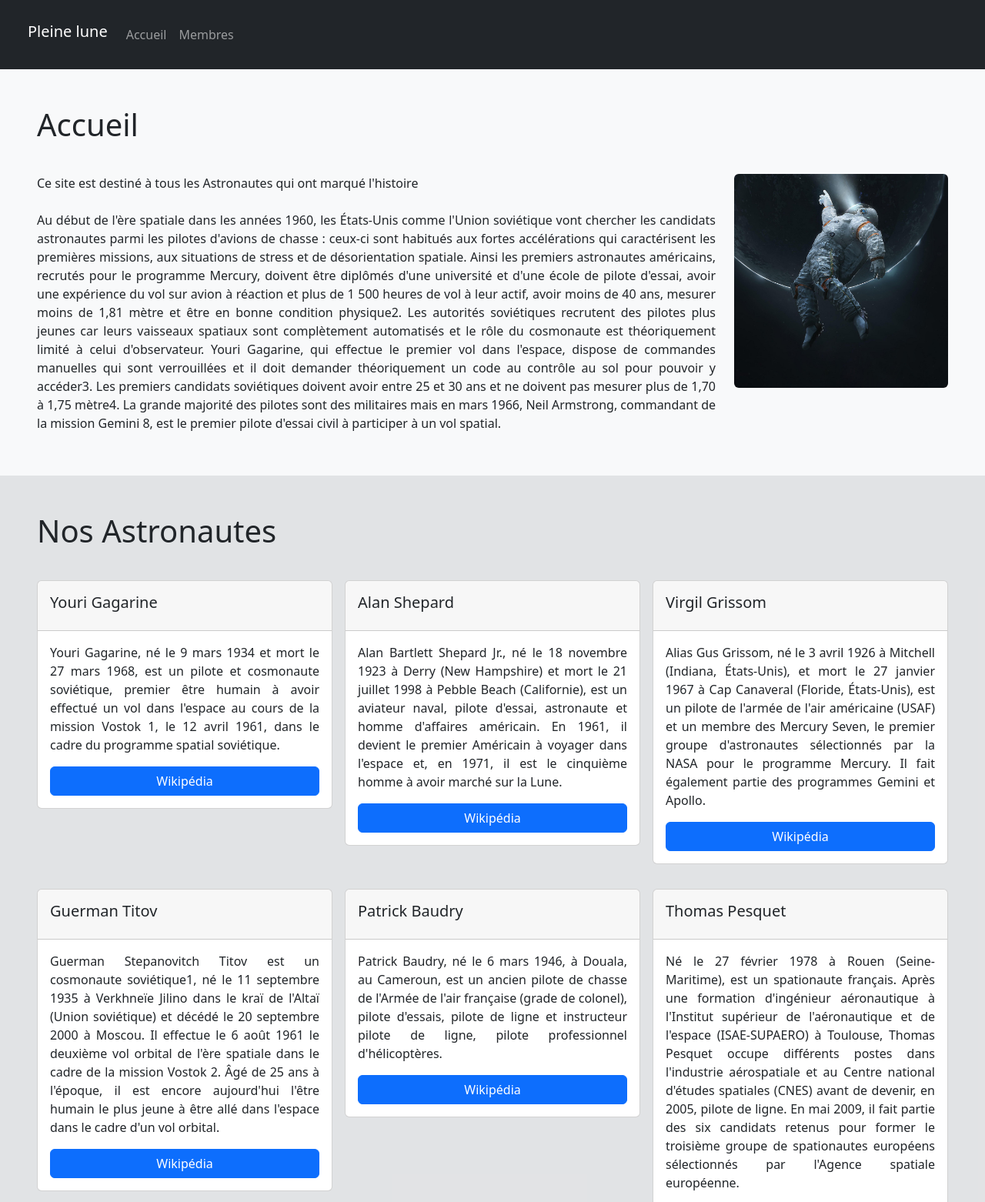
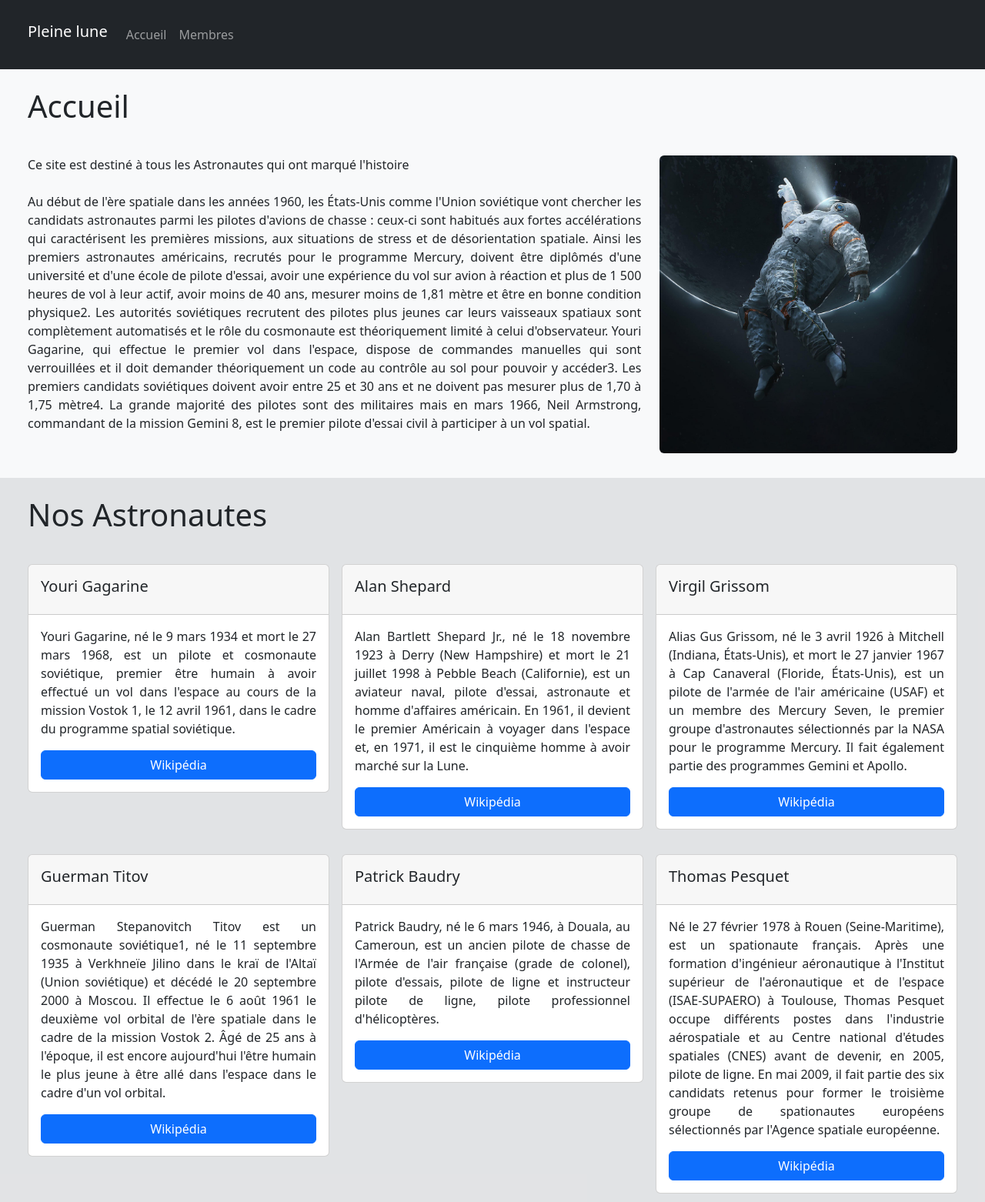
Before and after one commit to Arckanics/Front-end-demo, a website built with Parcel: page src/index.html in a window 1280 px wide. Shown: the top 1562 px of the page at 77% size. Built offline with nearby package versions, Linux system fonts and the light colour scheme.

Commit message:
Update css

```diff
--- a/package.json
+++ b/package.json
@@ -15,7 +15,7 @@
   "main": "index.js",
   "scripts": {
     "test": "echo \"Error: no test specified\" && exit 1",
-    "dev": "npx parcel src/index.html"
+    "dev": "rm -rf .parcel-cache dist && npx parcel src/index.html"
   },
   "repository": {
     "type": "git",
--- a/src/index.html
+++ b/src/index.html
@@ -1,5 +1,6 @@
 <!DOCTYPE html>
 <html>
+
 <head>
   <meta charset="UTF-8">
   <meta http-equiv="X-UA-Compatible" content="IE=edge">
@@ -8,12 +9,14 @@
   <link rel="stylesheet" href="./scss/styles.scss" />
   <script type="module" src="./js/main.js"></script>
 </head>
+
 <body data-bs-spy="scroll" data-bs-target="#site-nav" data-bs-offset="0" data-bs-smooth-scroll="true" tabindex="0">
   <!-- Header / Navbar -->
   <nav class="navbar navbar-expand-lg navbar-dark bg-dark p-4 sticky-top" id="site-nav">
     <div class="container-fluid">
       <h1 class="navbar-brand">Pleine lune</h1>
-        <button class="navbar-toggler" type="button" data-bs-toggle="collapse" data-bs-target="#navbarNav" aria-controls="navbarNav" aria-expanded="false" aria-label="Toggle navigation">
+      <button class="navbar-toggler" type="button" data-bs-toggle="collapse" data-bs-target="#navbarNav"
+        aria-controls="navbarNav" aria-expanded="false" aria-label="Toggle navigation">
         <span class="navbar-toggler-icon"></span>
       </button>
       <div class="collapse navbar-collapse" id="navbarNav">
@@ -28,11 +31,14 @@
       </div>
     </div>
   </nav>
+  <!-- Accueil -->
+  <section id="Accueil" class="container-fluid p-4 bg-light">
+    <section class="container-xxl">
+      <h1 class="pb-4">Accueil</h1>
+      <section class="row justify-content-start">
 
-    <section id="Accueil" class="container-fluid p-5 bg-light">
-      <h1 class="pb-4">Accueil</h1>
-      <section class="row justify-content-end">
-        <div class="my-2 text-justify col-lg-9">
+        <div class="my-2 text-justify col-md-8">
+          <p>
             Ce site est destiné à tous les Astronautes qui ont marqué l'histoire
             <br><br>
             Au début de l'ère spatiale dans les années 1960, les États-Unis comme l'Union soviétique
@@ -50,24 +56,34 @@
             entre 25 et 30 ans et ne doivent pas mesurer plus de 1,70 à 1,75 mètre4. La grande majorité
             des pilotes sont des militaires mais en mars 1966, Neil Armstrong, commandant de la mission
             Gemini 8, est le premier pilote d'essai civil à participer à un vol spatial.
+          </p>
+
         </div>
-        <div class="my-2 col-3">
-          <img src="./img/intro.png" class="img-fluid rounded"/>
+        <div class="my-2 col-md-4 col-6">
+          <img src="./img/intro.png" class="img-fluid rounded" />
         </div>
+
       </section>
     </section>
-    <section id="Members" class="container-fluid p-5 bg-secondary" style="--bs-bg-opacity: .2;">
+  </section>
+  <!-- Membres -->
+  <section id="Members" class="container-fluid p-4 bg-secondary" style="--bs-bg-opacity: .2;">
+
+    <section class="container-xxl">
       <h1 class="pb-4">Nos Astronautes</h1>
       <section class="row g-3 justify-content-start">
 
         <div class="col-12 col-md-6 col-xl-4 col-xxl-3 p-2">
           <div class="card p-0">
-            <div class="card-header p-3">
+            <div class="card-header p-3 flex-row d-inline-flex">
               <h5 class="card-title">Youri Gagarine</h5>
             </div>
             <div class="card-body d-flex flex-column justify-content-between p-3">
-              <p class="card-text text-justify">Youri Gagarine, né le 9 mars 1934 et mort le 27 mars 1968, est un pilote et cosmonaute soviétique, premier être humain à avoir effectué un vol dans l'espace au cours de la mission Vostok 1, le 12 avril 1961, dans le cadre du programme spatial soviétique.</p>
-              <a href="https://fr.wikipedia.org/wiki/Youri_Gagarine" target="_blank" class="btn btn-primary">Wikipédia</a>
+              <p class="card-text text-justify">Youri Gagarine, né le 9 mars 1934 et mort le 27 mars 1968, est un pilote
+                et cosmonaute soviétique, premier être humain à avoir effectué un vol dans l'espace au cours de la
+                mission Vostok 1, le 12 avril 1961, dans le cadre du programme spatial soviétique.</p>
+              <a href="https://fr.wikipedia.org/wiki/Youri_Gagarine" target="_blank"
+                class="btn btn-primary">Wikipédia</a>
             </div>
           </div>
         </div>
@@ -79,7 +95,10 @@
               <h5 class="card-title">Alan Shepard</h5>
             </div>
             <div class="card-body d-flex flex-column justify-content-between p-3">
-            <p class="card-text text-justify">Alan Bartlett Shepard Jr., né le 18 novembre 1923 à Derry (New Hampshire) et mort le 21 juillet 1998 à Pebble Beach (Californie), est un aviateur naval, pilote d'essai, astronaute et homme d'affaires américain. En 1961, il devient le premier Américain à voyager dans l'espace et, en 1971, il est le cinquième homme à avoir marché sur la Lune.</p>
+              <p class="card-text text-justify">Alan Bartlett Shepard Jr., né le 18 novembre 1923 à Derry (New
+                Hampshire) et mort le 21 juillet 1998 à Pebble Beach (Californie), est un aviateur naval, pilote
+                d'essai, astronaute et homme d'affaires américain. En 1961, il devient le premier Américain à voyager
+                dans l'espace et, en 1971, il est le cinquième homme à avoir marché sur la Lune.</p>
               <a href="https://fr.wikipedia.org/wiki/Alan_Shepard" target="_blank" class="btn btn-primary">Wikipédia</a>
             </div>
           </div>
@@ -91,8 +110,12 @@
               <h5 class="card-title">Virgil Grissom</h5>
             </div>
             <div class="card-body d-flex flex-column justify-content-between p-3">
-            <p class="card-text text-justify">Alias Gus Grissom, né le 3 avril 1926 à Mitchell (Indiana, États-Unis), et mort le 27 janvier 1967 à Cap Canaveral (Floride, États-Unis), est un pilote de l'armée de l'air américaine (USAF) et un membre des Mercury Seven, le premier groupe d'astronautes sélectionnés par la NASA pour le programme Mercury. Il fait également partie des programmes Gemini et Apollo.</p>
-            <a href="https://fr.wikipedia.org/wiki/Virgil_Grissom" target="_blank" class="btn btn-primary">Wikipédia</a>
+              <p class="card-text text-justify">Alias Gus Grissom, né le 3 avril 1926 à Mitchell (Indiana, États-Unis),
+                et mort le 27 janvier 1967 à Cap Canaveral (Floride, États-Unis), est un pilote de l'armée de l'air
+                américaine (USAF) et un membre des Mercury Seven, le premier groupe d'astronautes sélectionnés par la
+                NASA pour le programme Mercury. Il fait également partie des programmes Gemini et Apollo.</p>
+              <a href="https://fr.wikipedia.org/wiki/Virgil_Grissom" target="_blank"
+                class="btn btn-primary">Wikipédia</a>
             </div>
           </div>
         </div>
@@ -103,8 +126,13 @@
               <h5 class="card-title">Guerman Titov</h5>
             </div>
             <div class="card-body d-flex flex-column justify-content-between p-3">
-              <p class="card-text text-justify">Guerman Stepanovitch Titov est un cosmonaute soviétique1, né le 11 septembre 1935 à Verkhneïe Jilino dans le kraï de l'Altaï (Union soviétique) et décédé le 20 septembre 2000 à Moscou. Il effectue le 6 août 1961 le deuxième vol orbital de l'ère spatiale dans le cadre de la mission Vostok 2. Âgé de 25 ans à l'époque, il est encore aujourd'hui l'être humain le plus jeune à être allé dans l'espace dans le cadre d'un vol orbital.</p>
-              <a href="https://fr.wikipedia.org/wiki/Guerman_Titov" target="_blank" class="btn btn-primary">Wikipédia</a>
+              <p class="card-text text-justify">Guerman Stepanovitch Titov est un cosmonaute soviétique1, né le 11
+                septembre 1935 à Verkhneïe Jilino dans le kraï de l'Altaï (Union soviétique) et décédé le 20 septembre
+                2000 à Moscou. Il effectue le 6 août 1961 le deuxième vol orbital de l'ère spatiale dans le cadre de la
+                mission Vostok 2. Âgé de 25 ans à l'époque, il est encore aujourd'hui l'être humain le plus jeune à être
+                allé dans l'espace dans le cadre d'un vol orbital.</p>
+              <a href="https://fr.wikipedia.org/wiki/Guerman_Titov" target="_blank"
+                class="btn btn-primary">Wikipédia</a>
             </div>
           </div>
         </div>
@@ -115,8 +143,11 @@
               <h5 class="card-title">Patrick Baudry</h5>
             </div>
             <div class="card-body d-flex flex-column justify-content-between p-3">
-                <p class="card-text text-justify">Patrick Baudry, né le 6 mars 1946, à Douala, au Cameroun, est un ancien pilote de chasse de l'Armée de l'air française (grade de colonel), pilote d'essais, pilote de ligne et instructeur pilote de ligne, pilote professionnel d'hélicoptères.</p>
-                <a href="https://fr.wikipedia.org/wiki/Patrick_Baudry" target="_blank" class="btn btn-primary">Wikipédia</a>
+              <p class="card-text text-justify">Patrick Baudry, né le 6 mars 1946, à Douala, au Cameroun, est un ancien
+                pilote de chasse de l'Armée de l'air française (grade de colonel), pilote d'essais, pilote de ligne et
+                instructeur pilote de ligne, pilote professionnel d'hélicoptères.</p>
+              <a href="https://fr.wikipedia.org/wiki/Patrick_Baudry" target="_blank"
+                class="btn btn-primary">Wikipédia</a>
             </div>
           </div>
         </div>
@@ -127,15 +158,23 @@
               <h5 class="card-title">Thomas Pesquet</h5>
             </div>
             <div class="card-body d-flex flex-column justify-content-between p-3">
-                  <p class="card-text text-justify">Né le 27 février 1978 à Rouen (Seine-Maritime), est un spationaute français.
+              <p class="card-text text-justify">Né le 27 février 1978 à Rouen (Seine-Maritime), est un spationaute
+                français.
 
-                    Après une formation d'ingénieur aéronautique à l'Institut supérieur de l'aéronautique et de l'espace (ISAE-SUPAERO) à Toulouse, Thomas Pesquet occupe différents postes dans l'industrie aérospatiale et au Centre national d'études spatiales (CNES) avant de devenir, en 2005, pilote de ligne. En mai 2009, il fait partie des six candidats retenus pour former le troisième groupe de spationautes européens sélectionnés par l'Agence spatiale européenne.</p>
-                  <a href="https://fr.wikipedia.org/wiki/Thomas_Pesquet" target="_blank" class="btn btn-primary">Wikipédia</a>
+                Après une formation d'ingénieur aéronautique à l'Institut supérieur de l'aéronautique et de l'espace
+                (ISAE-SUPAERO) à Toulouse, Thomas Pesquet occupe différents postes dans l'industrie aérospatiale et au
+                Centre national d'études spatiales (CNES) avant de devenir, en 2005, pilote de ligne. En mai 2009, il
+                fait partie des six candidats retenus pour former le troisième groupe de spationautes européens
+                sélectionnés par l'Agence spatiale européenne.</p>
+              <a href="https://fr.wikipedia.org/wiki/Thomas_Pesquet" target="_blank"
+                class="btn btn-primary">Wikipédia</a>
             </div>
           </div>
         </div>
 
       </section>
     </section>
+  </section>
 </body>
+
 </html>
--- a/src/scss/styles.scss
+++ b/src/scss/styles.scss
@@ -1,5 +1,9 @@
 // Import all of Bootstrap's CSS
 @import "~bootstrap/scss/bootstrap";
+
+html {
+  user-select: none;
+}
 
 .text-justify {
   text-align: justify;
```
Lines whose indentation alone changed are shown as unchanged.
